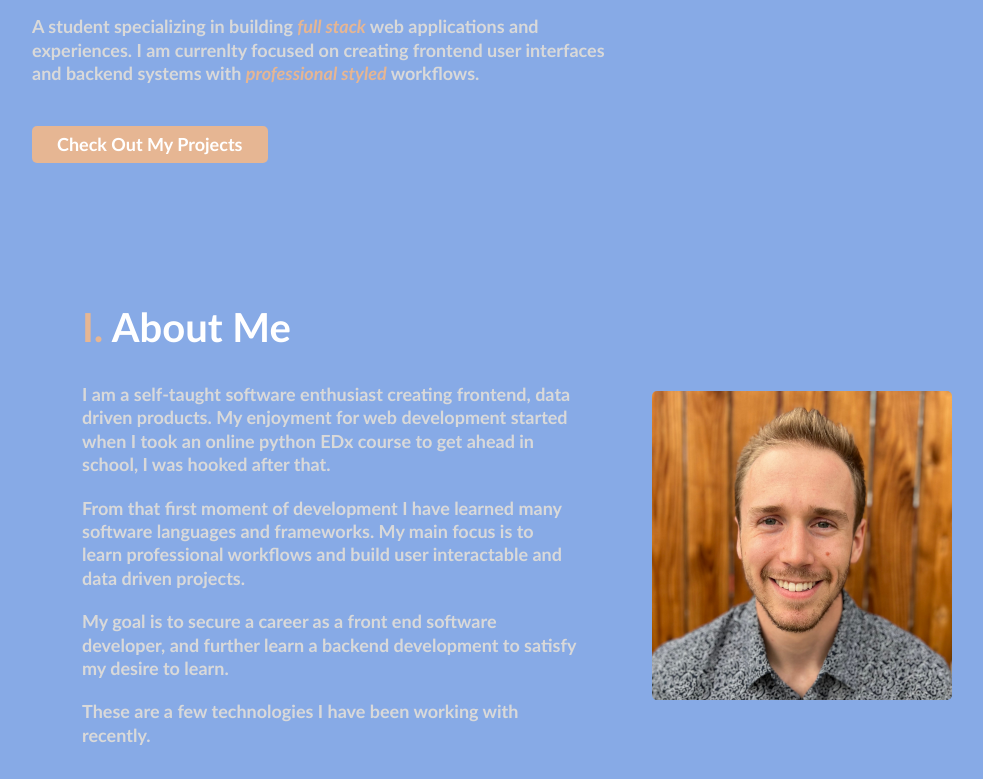
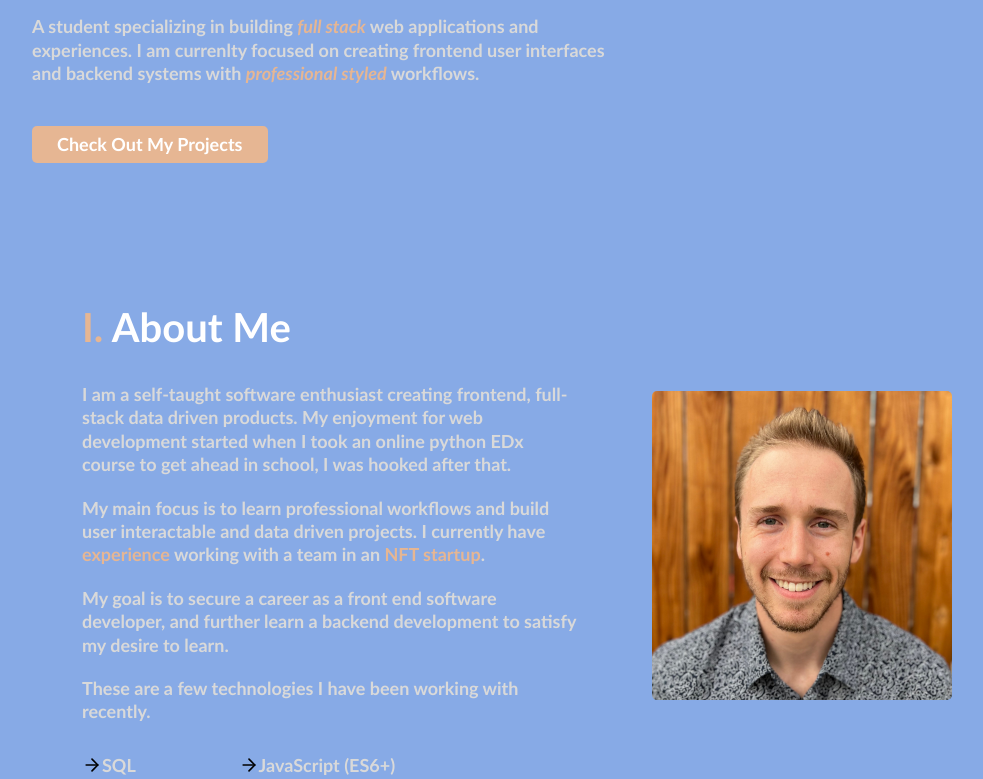
Before and after one commit to xelacast/personal-site, a React (Create React App) app: page / in a window 1280 px wide. Shown: the part 415-1194 px from the top of the page, without its empty margins (108-1091 px from the left). Built offline with nearby package versions, Linux system fonts and the light colour scheme.

Commit message:
emphasized text in about me

```diff
--- a/src/components/AboutMe.js
+++ b/src/components/AboutMe.js
@@ -25,8 +25,8 @@ const AboutMe = () => {
         <div className={styles.body}>
           <div className={styles.description}>
             <div className={styles.text}>
-              <p>I am a self-taught software enthusiast creating frontend, data driven products. My enjoyment for web development started when I took an online python EDx course to get ahead in school, I was hooked after that.</p>
-              <p>From that first moment of development I have learned many software languages and frameworks. My main focus is to learn professional workflows and build user interactable and data driven projects.</p>
+              <p>I am a self-taught software enthusiast creating frontend, full-stack data driven products. My enjoyment for web development started when I took an online python EDx course to get ahead in school, I was hooked after that.</p>
+              <p>My main focus is to learn professional workflows and build user interactable and data driven projects. I currently have <span>experience</span> working with a team in an <span>NFT startup</span>.</p>
               <p>My goal is to secure a career as a front end software developer, and further learn a backend development to satisfy my desire to learn.</p>
               <p>These are a few technologies I have been working with recently.</p>
             </div>
```
